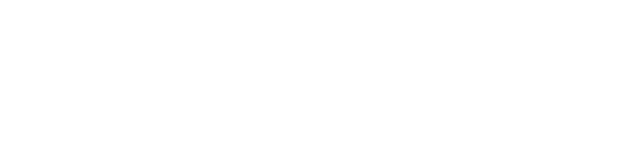
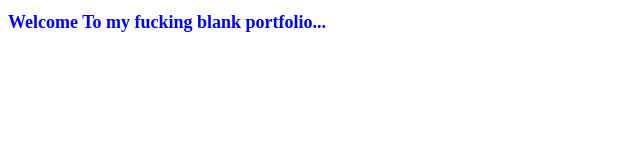
Before and after one commit to SUPES98/portfolio, a plain HTML site: page index.html in a window 1280 px wide. Shown: the whole page, without its empty margins (0-640 px from the left). Drawn offline with Linux system fonts and the light colour scheme.

Commit message:
major sense making changes

```diff
--- a/index.html
+++ b/index.html
@@ -4,11 +4,12 @@
 <head>
     <meta charset="UTF-8">
     <meta name="viewport" content="width=device-width, initial-scale=1.0">
-    <title>lalalallala</title>
+    <link rel="stylesheet" href="/style.css">
+    <title>Supes Portfolio Noob!!!</title>
 </head>
 
 <body>
-
+<h1>Welcome To my fucking blank portfolio...</h1>
 </body>
 
 </html>
--- a/style.css
+++ b/style.css
@@ -1 +1,4 @@
-HI
+h1{
+    font-size: large;
+    color: blue;
+}
```
